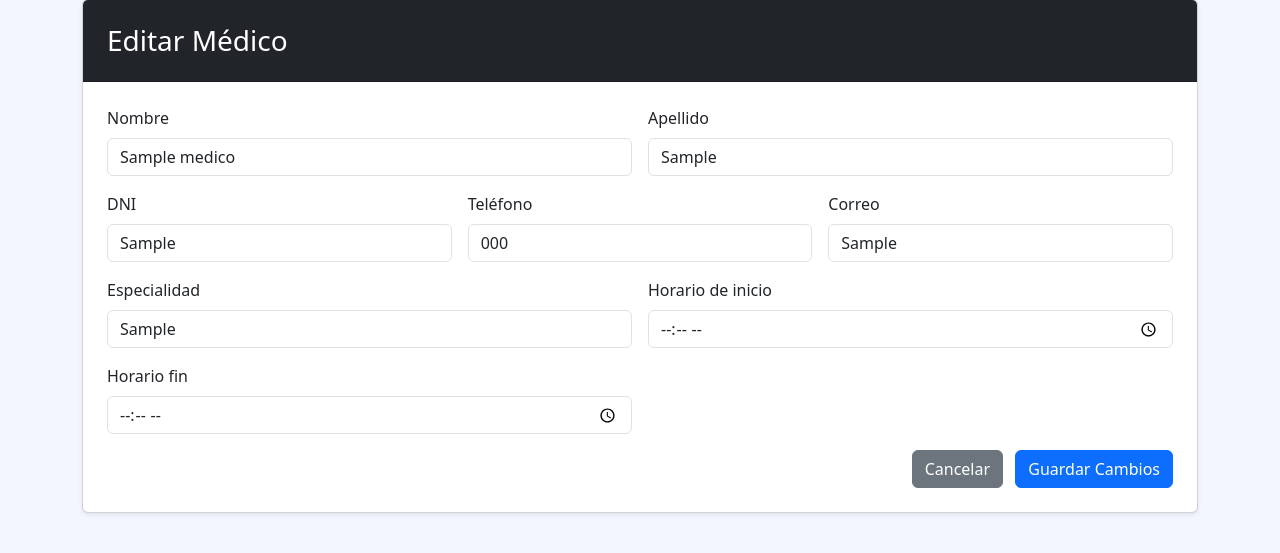
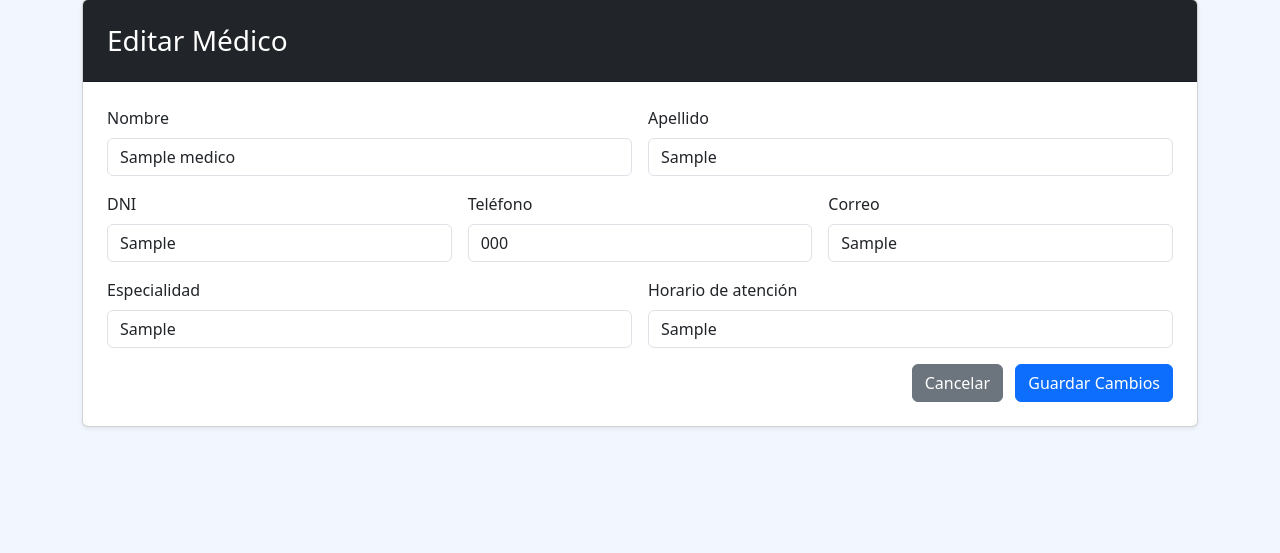
Before and after one commit to Ronerc/Salud_Total, a PHP site: page /editar_medico.php?id=1 in a window 1280 px wide. Shown: the part 85-638 px from the top of the page. Run offline with PHP 8.4, Linux system fonts and the light colour scheme; tables that the repository leaves empty or names only in its code hold one stand-in row (values such as "Sample post").

Commit message:
Update editar_medico.php

```diff
--- a/Salud_Total/editar_medico.php
+++ b/Salud_Total/editar_medico.php
@@ -22,9 +22,8 @@ if ($_SERVER["REQUEST_METHOD"] === "POST") {
 
     // Datos de especialidad
     $especialidad = $_POST["especialidad"] ?? "";
-    $horario_inicio = $_POST["horario_inicio"] ?? '';
-    $horario_fin = $_POST["horario_fin"] ?? '';
-    $horario = trim($horario_inicio . ' - ' . $horario_fin);
+    $horario = $_POST["horario"] ?? "";
+
 
     // Actualizar médico
     $stmt = $conn->prepare("UPDATE medicos
@@ -47,14 +46,14 @@ if ($_SERVER["REQUEST_METHOD"] === "POST") {
         // Actualizar especialidad existente
         $id_espec = $resultado["id_especialidad"];
         $stmt = $conn->prepare("UPDATE especialidades
-                                SET especialidad=?, horario_atencion=?
+                                SET especialidad=?, horario=?
                                 WHERE id_especialidad=?");
         $stmt->bind_param("ssi", $especialidad, $horario, $id_espec);
         $stmt->execute();
         $stmt->close();
     } else {
         // Crear especialidad nueva
-        $stmt = $conn->prepare("INSERT INTO especialidades (especialidad, horario_atencion)
+        $stmt = $conn->prepare("INSERT INTO especialidades (especialidad, horario)
                                 VALUES (?, ?)");
         $stmt->bind_param("ss", $especialidad, $horario);
         $stmt->execute();
@@ -81,7 +80,7 @@ if ($id <= 0) { header("Location: administracion.php"); exit; }
 
 $stmt = $conn->prepare(
 "SELECT m.id_medicos, m.nombre, m.apellido, m.dni, m.telefono, m.correo_electronico,
-        e.especialidad, e.horario_atencion
+        e.especialidad, e.horario
  FROM medicos m
  LEFT JOIN medicos_especialidades me ON m.id_medicos = me.id_medico
  LEFT JOIN especialidades e ON me.id_especialidad = e.id_especialidad
@@ -148,19 +147,11 @@ if (!$data) { header("Location: administracion.php"); exit; }
                         <input type="text" name="especialidad" class="form-control" required value="<?= htmlspecialchars($data['especialidad'] ?? '') ?>">
                     </div>
 
-                    <?php
-                        $parts = preg_split('/\s*-\s*/', ($data['horario_atencion'] ?? ''), 2);
-                        $h_inicio = $parts[0] ?? '';
-                        $h_fin = $parts[1] ?? '';
-                    ?>
+                     <div class="col-md-6">
+                        <label class="form-label">Horario de atención</label>
+                        <input type="text" name="horario" class="form-control" placeholder="Ej: 08:00 a 15:00" required value="<?= htmlspecialchars($data['horario'] ?? '') ?>">
 
-                    <div class="col-md-6">
-                        <label class="form-label">Horario de inicio</label>
-                        <input type="time" name="horario_inicio" class="form-control" value="<?= htmlspecialchars($h_inicio) ?>">
-                    </div>
-                    <div class="col-md-6">
-                        <label class="form-label">Horario fin</label>
-                        <input type="time" name="horario_fin" class="form-control" value="<?= htmlspecialchars($h_fin) ?>">
+
                     </div>
 
                     <div class="col-12 text-end mt-3">
```
